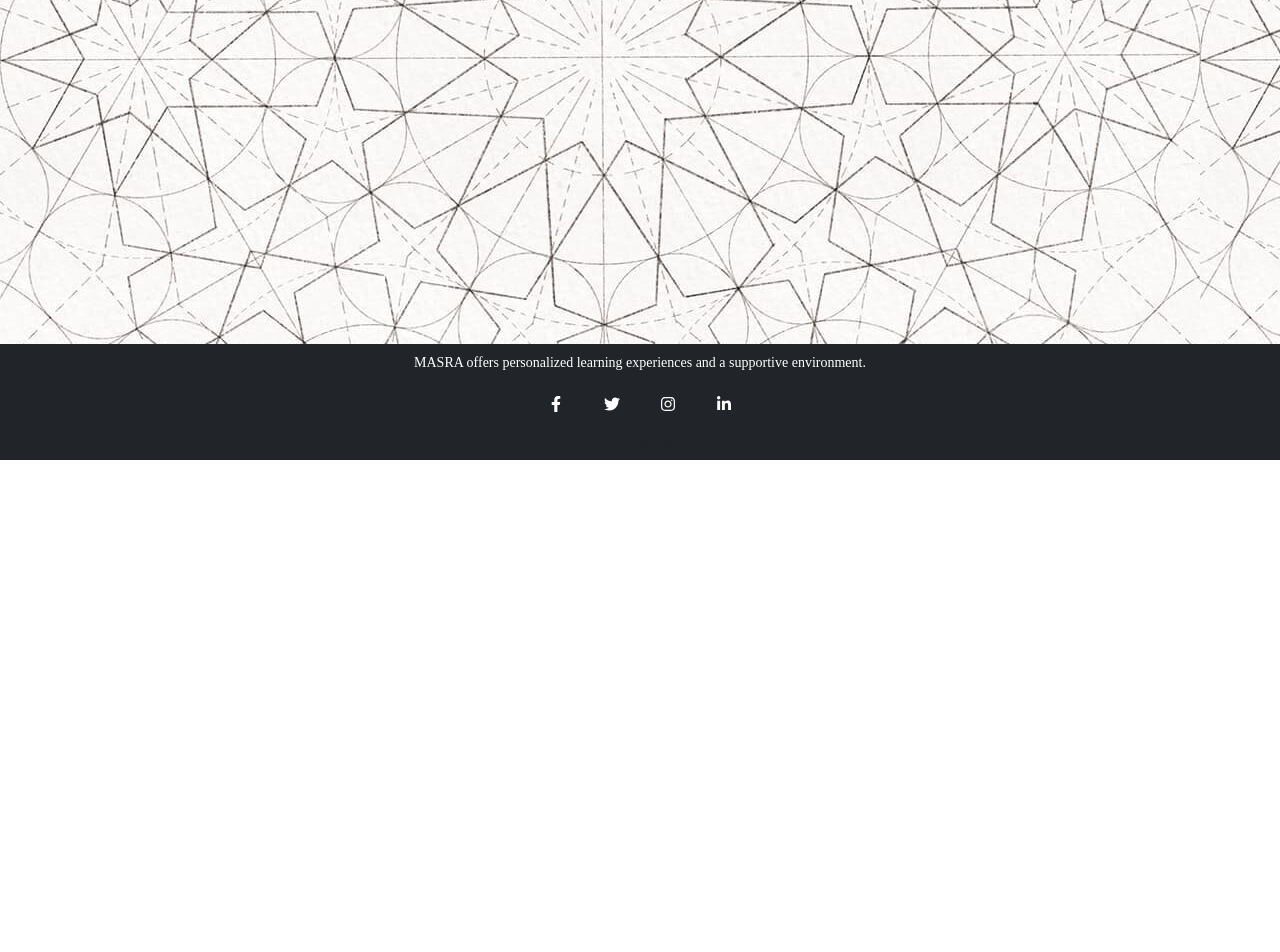
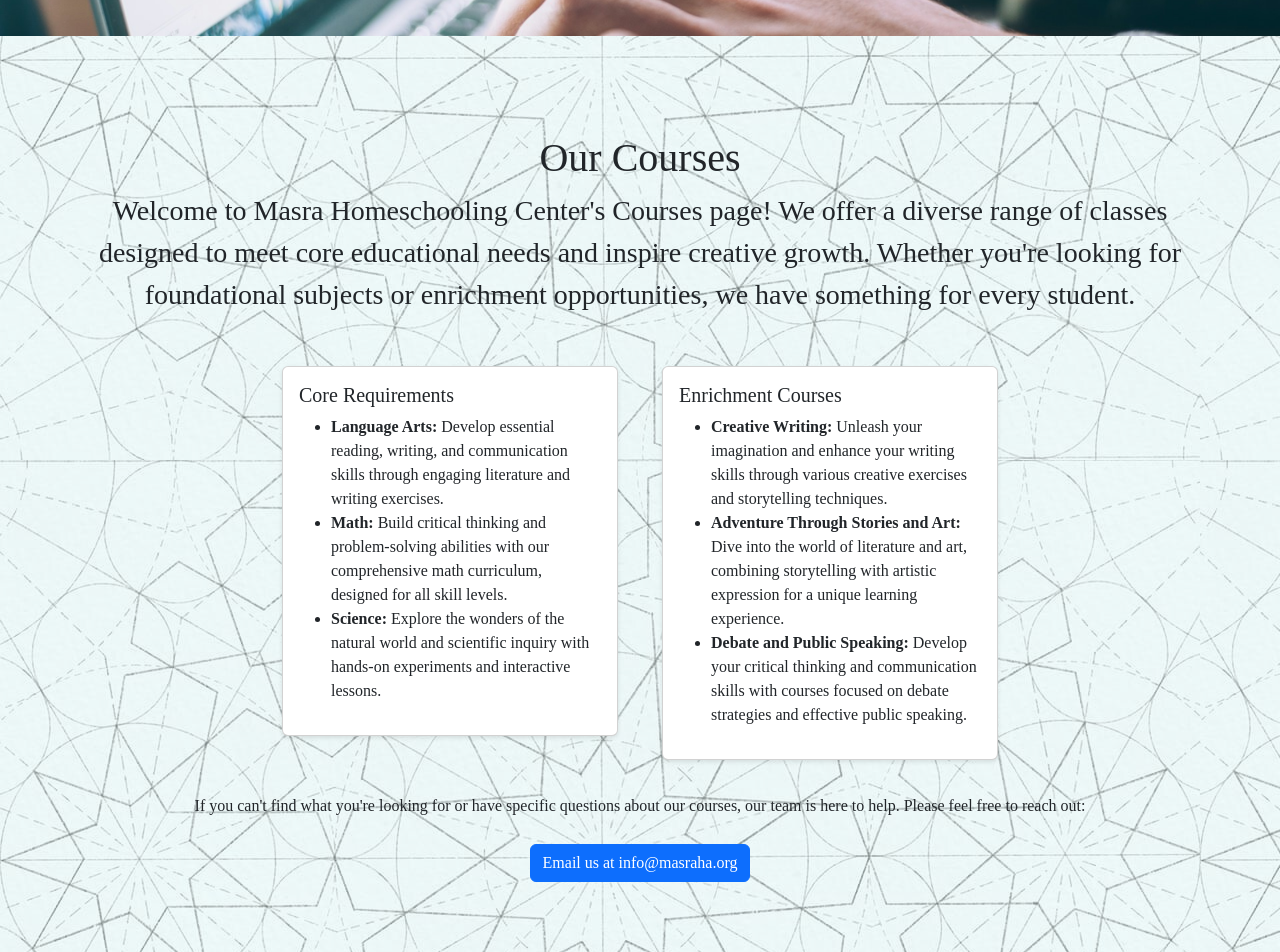
Before and after one commit to MahmoudAbdulrhman/masara, a React (Create React App) app in the folder masara/: page /classes/courses in a window 1280 px wide. Shown: the part 340-1292 px from the top of the page. Before the commit the page ends 800 px from the top, so only its background shows below. Built offline with nearby package versions, Linux system fonts and the light colour scheme.

Commit message:
add courses

```diff
--- a/masara/src/App.js
+++ b/masara/src/App.js
@@ -8,6 +8,8 @@ import Center from './components/about/center'; // Path to Center component
 import Vision from './components/about/vision'; // Path to Vision component
 import FooterComponent from './components/mainPage/footer';
 import OurTeam from './components/about/ourTeam';
+import Classes from './components/classes';
+import Courses from './components/classes/courses';
 import './App.css'; // Import your custom CSS for layout
 
 function App() {
@@ -22,6 +24,9 @@ function App() {
               <Route path="vision" element={<Vision />} />
               <Route path="ourTeam" element={<OurTeam />} />
             </Route>
+            <Route path="classes" element={<Classes />}>
+              <Route path="courses" element={<Courses />} />
+            </Route>
           </Routes>
         </div>
         <FooterComponent />
--- /dev/null
+++ b/masara/src/components/classes/classes.css
@@ -0,0 +1,45 @@
+/* classes.css */
+
+/* Container for the hero image */
+.hero-container {
+    position: relative;
+    overflow: hidden;
+  }
+
+  .hero-image {
+    background-image: url('../../assets/coursesM.jpg'); /* Update with the path to your image */
+    background-size: cover;
+    background-position: center;
+    height: 300px; /* Adjust height as needed */
+    width: 100%;
+  }
+
+  /* Content section below the hero image */
+  .hero-content {
+    background-color: rgba(224, 247, 250, 0.5); /* Soft Blue with 50% opacity */
+    padding: 50px 20px; /* Adjust padding as needed */
+  }
+
+  /* Center the cards on large screens */
+  .card-container {
+    display: flex;
+    flex-wrap: wrap;
+    justify-content: center; /* Center cards horizontally */
+  }
+
+  .card {
+    margin: 10px; /* Add margin between cards */
+    max-width: 100%; /* Ensure cards don't exceed container width */
+  }
+
+  /* Ensure cards stack vertically on smaller screens */
+  @media (max-width: 768px) {
+    .card {
+      margin-bottom: 20px;
+    }
+  }
+
+  /* Ensure the email section is visible and properly styled */
+  .btn-primary {
+    margin-top: 10px; /* Add spacing if needed */
+  }
--- /dev/null
+++ b/masara/src/components/classes/courses.js
@@ -0,0 +1,73 @@
+import React from 'react';
+import { Container, Row, Col, Card, Button } from 'react-bootstrap';
+import 'animate.css';
+import '../classes/classes.css';
+
+const Courses = () => {
+  return (
+    <div>
+      {/* Hero Image Section */}
+      <div className='hero-image'></div>
+
+      {/* Content Section Below Hero Image */}
+      <div className='hero-content'>
+        <Container className="my-5">
+          <Row className="text-center mb-4">
+            <Col>
+              <h1 className="animate__animated animate__fadeIn">Our Courses</h1>
+              <p className="animate__animated animate__fadeIn animate__delay-1s fs-3">
+                Welcome to Masra Homeschooling Center's Courses page! We offer a diverse range of classes designed to meet core educational needs and inspire creative growth. Whether you're looking for foundational subjects or enrichment opportunities, we have something for every student.
+              </p>
+            </Col>
+          </Row>
+
+          {/* Centered Cards Container */}
+          <Row className="card-container">
+            <Col md={6} lg={4} className="mb-4">
+              <Card className="animate__animated animate__fadeIn animate__delay-2s">
+                <Card.Body>
+                  <Card.Title>Core Requirements</Card.Title>
+                  <div className="card-text">
+                    <ul>
+                      <li><strong>Language Arts:</strong> Develop essential reading, writing, and communication skills through engaging literature and writing exercises.</li>
+                      <li><strong>Math:</strong> Build critical thinking and problem-solving abilities with our comprehensive math curriculum, designed for all skill levels.</li>
+                      <li><strong>Science:</strong> Explore the wonders of the natural world and scientific inquiry with hands-on experiments and interactive lessons.</li>
+                    </ul>
+                  </div>
+                </Card.Body>
+              </Card>
+            </Col>
+
+            <Col md={6} lg={4} className="mb-4">
+              <Card className="animate__animated animate__fadeIn animate__delay-3s">
+                <Card.Body>
+                  <Card.Title>Enrichment Courses</Card.Title>
+                  <div className="card-text">
+                    <ul>
+                      <li><strong>Creative Writing:</strong> Unleash your imagination and enhance your writing skills through various creative exercises and storytelling techniques.</li>
+                      <li><strong>Adventure Through Stories and Art:</strong> Dive into the world of literature and art, combining storytelling with artistic expression for a unique learning experience.</li>
+                      <li><strong>Debate and Public Speaking:</strong> Develop your critical thinking and communication skills with courses focused on debate strategies and effective public speaking.</li>
+                    </ul>
+                  </div>
+                </Card.Body>
+              </Card>
+            </Col>
+          </Row>
+
+          <Row className="text-center">
+            <Col>
+              <div className="animate__animated animate__fadeIn animate__delay-4s">
+                <p>If you can't find what you're looking for or have specific questions about our courses, our team is here to help. Please feel free to reach out:</p>
+                <Button variant="primary" href="mailto:info@masraha.org">
+                  Email us at info@masraha.org
+                </Button>
+              </div>
+            </Col>
+          </Row>
+        </Container>
+      </div>
+    </div>
+  );
+};
+
+export default Courses;
--- /dev/null
+++ b/masara/src/components/classes/index.js
@@ -0,0 +1,16 @@
+import React from "react";
+import { Outlet } from "react-router-dom";
+import 'bootstrap/dist/css/bootstrap.min.css';
+import 'animate.css/animate.min.css';
+
+
+
+const Classes = ()=>{
+    return(
+        <div>
+        <Outlet/>
+        </div>
+    )
+}
+
+export default Classes;
--- a/masara/src/components/mainPage/navbar.js
+++ b/masara/src/components/mainPage/navbar.js
@@ -49,8 +49,8 @@ function NavScroll() {
 
             {/* Classes Dropdown */}
             <NavDropdown title="Classes" id="classesDropdown">
-              <NavDropdown.Item href="#action3" onClick={handleNavItemClick}>
-                Action
+              <NavDropdown.Item as={Link} to="/classes/courses" onClick={handleNavItemClick}>
+                Our Courses
               </NavDropdown.Item>
               <NavDropdown.Item href="#another-action" onClick={handleNavItemClick}>
                 Another action
--- a/masara/src/index.js
+++ b/masara/src/index.js
@@ -2,6 +2,7 @@
 import React from 'react';
 import './index.css'
 import ReactDOM from 'react-dom/client';
+
 import { BrowserRouter as Router } from 'react-router-dom';
 import App from './App';
 
```
Also changed, not shown: masara/src/assets/coursesM.jpg (added), masara/src/components/classes/schedule.js (added).
